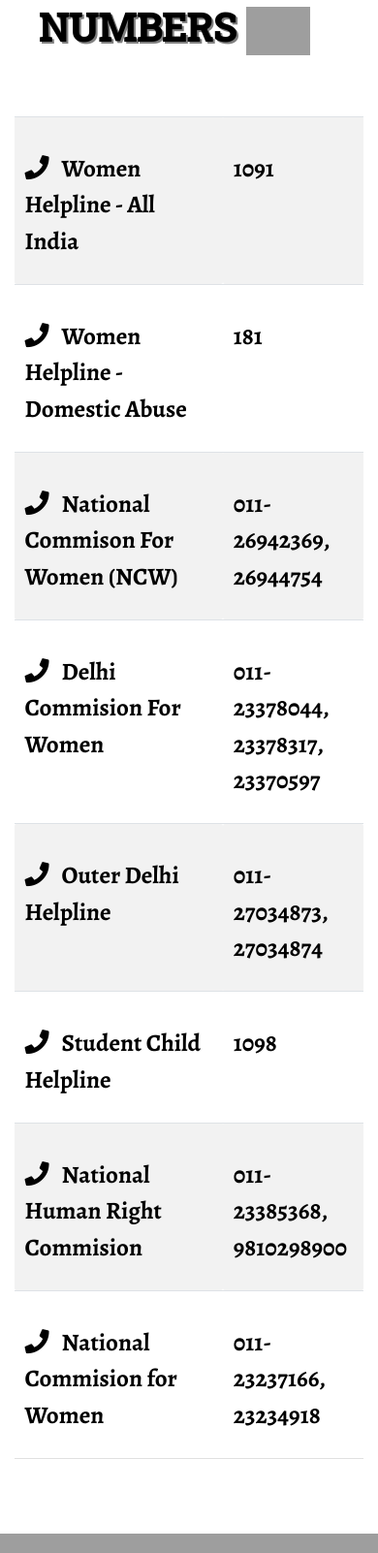
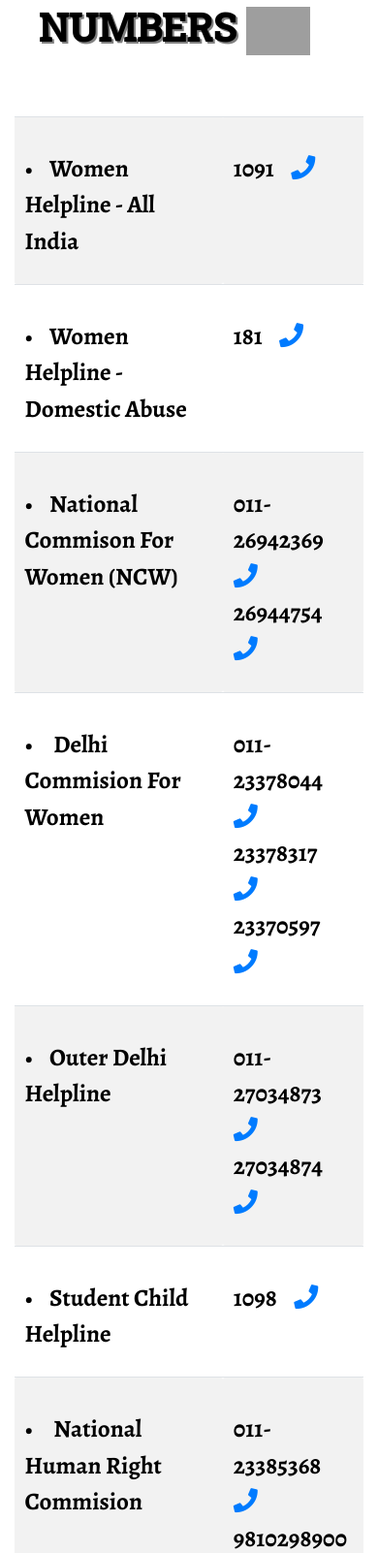
Before and after one commit to swapnilsparsh/Rescue, a Django app: page /helpline_numbers/ in a window 390 px wide. Shown: the part 374-1976 px from the top of the page at 97% size. Run offline with Django 3.2, Linux system fonts and the light colour scheme; some libraries are stand-ins or nearby versions; grey boxes are pictures that could not be loaded.

Commit message:
Added option to call by clicking on phone icon

```diff
--- a/main_app/templates/main_app/helpline_numbers.html
+++ b/main_app/templates/main_app/helpline_numbers.html
@@ -94,87 +94,92 @@
         <table class="table table-striped " cellpadding="20" cellspacing="4" style="background-color:white;color:black;font-family:lobster,lobster,sans-serif;
         font-size:3vw; width:100%; " width="1250px">
             <tbody class="womenhp">
-                <tr>
+			    <tr>
                     <td style="height: 100px; padding-top: 35px;" width="275px">
-                        <p class="wb-stl-normal"><span class="wb-stl-special"><span><i class="fa fa-phone"
-                                        aria-hidden="true"></i>&nbsp; &nbsp;Women Helpline - All India</span></span></p>
+                        <p class="wb-stl-normal"><span class="wb-stl-special"><span>&#8226; &nbsp; &nbsp;Women Helpline - All India</span></span></p>
                     </td>
                     <td style="height: 100px; width: 150px; padding-top: 35px;">
-                        <p class="wb-stl-normal"><span class="wb-stl-special"><span>1091</span></span></p>
+                        <p class="wb-stl-normal"><span class="wb-stl-special"><span>1091 &nbsp; &nbsp;<a href="tel:1091"><i class="fa fa-phone"
+                                        aria-hidden="true"></i></a></span></span></p>
                     </td>
                 </tr>
                 <tr>
                     <td style="height: 100px; padding-top: 35px;" width="275">
-                        <p class="wb-stl-normal"><span class="wb-stl-special"><span><i class="fa fa-phone"
-                                        aria-hidden="true"></i>&nbsp; &nbsp;Women Helpline - Domestic
+                        <p class="wb-stl-normal"><span class="wb-stl-special"><span>&#8226; &nbsp; &nbsp;Women Helpline - Domestic
                                     Abuse</span></span></p>
                     </td>
                     <td style="height: 100px; width: 150px; padding-top: 35px;">
-                        <p class="wb-stl-normal"><span class="wb-stl-special"><span>181</span></span></p>
+                        <p class="wb-stl-normal"><span class="wb-stl-special"><span>181 &nbsp; &nbsp;<a href="tel:181"><i class="fa fa-phone"
+                                        aria-hidden="true"></i></a></span></span></p>
                     </td>
                 </tr>
                 <tr>
                     <td style="height: 100px; padding-top: 35px;" width="275">
-                        <p class="wb-stl-normal"><span class="wb-stl-special"><span><i class="fa fa-phone"
-                                        aria-hidden="true"></i>&nbsp; &nbsp;National Commison For Women
+                        <p class="wb-stl-normal"><span class="wb-stl-special"><span>&#8226; &nbsp; &nbsp;National Commison For Women
                                     (NCW)</span></span></p>
                     </td>
                     <td style="height: 100px; width: 150px; padding-top: 35px;">
-                        <p class="wb-stl-normal"><span class="wb-stl-special"><strong><span>011-26942369,
-                                        26944754</span></strong></span></p>
+                        <p class="wb-stl-normal"><span class="wb-stl-special"><strong><span>011-26942369 &nbsp; &nbsp;<a href="tel:011-26942369"><i class="fa fa-phone"
+                                        aria-hidden="true"></i></a>&nbsp; &nbsp;
+                                        26944754 &nbsp; &nbsp;<a href="tel:26944754"><i class="fa fa-phone"
+                                        aria-hidden="true"></i></a></span></strong></span></p>
                     </td>
                 </tr>
                 <tr>
                     <td style="height: 100px; padding-top: 35px;" width="275">
-                        <p class="wb-stl-normal"><span class="wb-stl-special"><span><i class="fa fa-phone"
-                                        aria-hidden="true"></i>&nbsp; &nbsp;Delhi Commision For Women</span></span></p>
+                        <p class="wb-stl-normal"><span class="wb-stl-special"><span>&#8226; &nbsp; &nbsp; Delhi Commision For Women</span></span></p>
                     </td>
                     <td style="height: 100px; width: 150px; padding-top: 35px;">
-                        <p class="wb-stl-normal"><span class="wb-stl-special"><strong><span>011-23378044, 23378317,
-                                        23370597</span></strong></span></p>
+                        <p class="wb-stl-normal"><span class="wb-stl-special"><strong><span>011-23378044 &nbsp; &nbsp;<a href="tel:011-23378044"><i class="fa fa-phone"
+                                        aria-hidden="true"></i></a>&nbsp; &nbsp; 23378317 &nbsp; &nbsp;<a href="tel:23378317"><i class="fa fa-phone"
+                                        aria-hidden="true"></i></a>&nbsp; &nbsp;
+                                        23370597 &nbsp; &nbsp;<a href="tel: 23370597"><i class="fa fa-phone"
+                                        aria-hidden="true"></i></a></span></strong></span></p>
                     </td>
                 </tr>
                 <tr>
                     <td style="height: 100px; padding-top: 35px;" width="275">
-                        <p class="wb-stl-normal"><span class="wb-stl-special"><span><i class="fa fa-phone"
-                                        aria-hidden="true"></i>&nbsp; &nbsp;Outer Delhi Helpline</span></span></p>
+                        <p class="wb-stl-normal"><span class="wb-stl-special"><span>&#8226; &nbsp; &nbsp;Outer Delhi Helpline</span></span></p>
                     </td>
                     <td style="height: 100px; width: 150px; padding-top: 35px;">
-                        <p class="wb-stl-normal"><strong><span class="wb-stl-special"><span>011-27034873,
-                                        27034874</span></strong></span></p>
+                        <p class="wb-stl-normal"><strong><span class="wb-stl-special"><span>011-27034873 &nbsp; &nbsp;<a href="tel:011-27034873"><i class="fa fa-phone"
+                                        aria-hidden="true"></i></a>&nbsp; &nbsp;
+                                        27034874 &nbsp; &nbsp;<a href="tel:27034874"><i class="fa fa-phone"
+                                        aria-hidden="true"></i></a></span></strong></span></p>
                     </td>
                 </tr>
                 <tr>
                     <td style="height: 100px; padding-top: 35px;" width="275">
-                        <p class="wb-stl-normal"><span class="wb-stl-special"><span><i class="fa fa-phone"
-                                        aria-hidden="true"></i>&nbsp; &nbsp;Student Child Helpline</span></span></p>
+                        <p class="wb-stl-normal"><span class="wb-stl-special"><span>&#8226; &nbsp; &nbsp;Student Child Helpline</span></span></p>
                     </td>
                     <td style="height: 100px; width: 150px; padding-top: 35px;">
                         <p class="wb-stl-normal"><strong><span
-                                    class="wb-stl-special"><span>1098</span></span></strong></span></p>
+                                    class="wb-stl-special"><span>1098 &nbsp; &nbsp;<a href="tel:1098"><i class="fa fa-phone"
+                                        aria-hidden="true"></i></a></span></span></strong></span></p>
                     </td>
                 </tr>
                 <tr>
                     <td style="height: 100px; padding-top: 35px;" width="275">
-                        <p class="wb-stl-normal"><span class="wb-stl-special"><i class="fa fa-phone"
-                                    aria-hidden="true"></i>&nbsp; &nbsp;National Human Right Commision</span></p>
+                        <p class="wb-stl-normal"><span class="wb-stl-special">&#8226; &nbsp; &nbsp; National Human Right Commision</span></p>
                     </td>
                     <td style="height: 100px; width: 150px; padding-top: 35px;">
-                        <p class="wb-stl-normal"><strong><span class="wb-stl-special">011-23385368,
-                                    9810298900</span></strong></p>
+                        <p class="wb-stl-normal"><strong><span class="wb-stl-special">011-23385368 &nbsp; &nbsp;<a href="tel:011-23385368"><i class="fa fa-phone"
+                                    aria-hidden="true"></i></a>&nbsp; &nbsp;
+                                    9810298900 &nbsp; &nbsp;<a href="tel:9810298900"><i class="fa fa-phone"
+                                    aria-hidden="true"></i></a></span></strong></p>
                     </td>
                 </tr>
                 <tr>
                     <td style="height: 100px; padding-top: 35px;" width="275">
-                        <p class="wb-stl-normal"><span class="wb-stl-special"><i class="fa fa-phone"
-                                    aria-hidden="true"></i>&nbsp; &nbsp;National Commision for Women</span></p>
+                        <p class="wb-stl-normal"><span class="wb-stl-special">&#8226; &nbsp; &nbsp; National Commision for Women</span></p>
                     </td>
                     <td style="height: 100px; width: 150px; padding-top: 35px;">
-                        <p class="wb-stl-normal"><strong><span class="wb-stl-special">011-23237166,
-                                    23234918</span></strong></p>
+                        <p class="wb-stl-normal"><strong><span class="wb-stl-special">011-23237166 &nbsp; &nbsp;<a href="tel:011-23237166"><i class="fa fa-phone"
+                                    aria-hidden="true"></i></a>&nbsp; &nbsp;
+                                    23234918 &nbsp; &nbsp;<a href="tel:23234918"><i class="fa fa-phone"
+                                    aria-hidden="true"></i></a></span></strong></p>
                     </td>
                 </tr>
-
 
             </tbody>
         </table>
```
